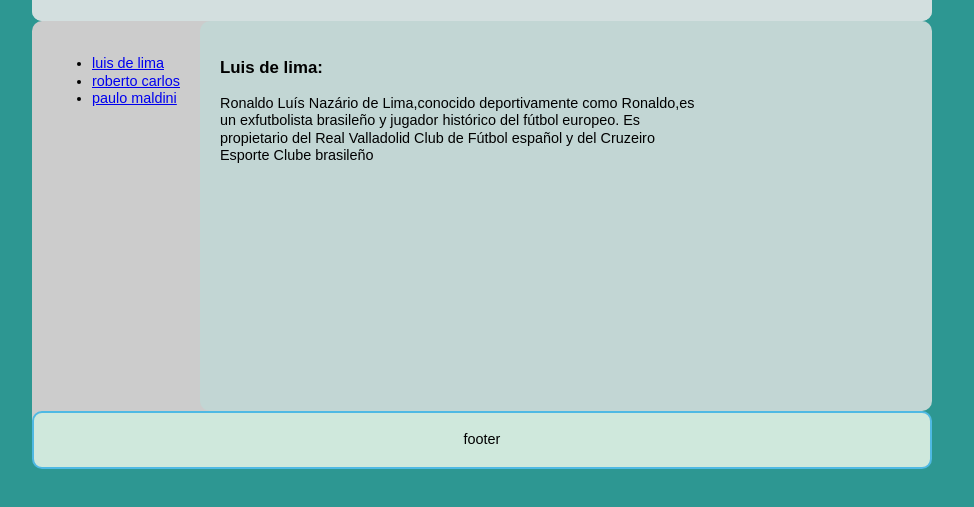
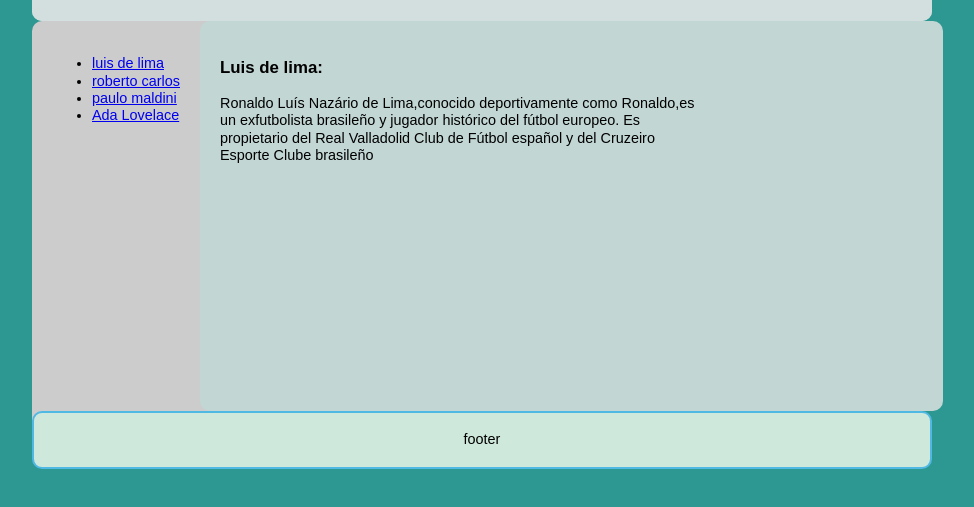
Before and after one commit to ilablak/grid-ejemplo, a plain HTML site: page index.html in a window 1280 px wide. Shown: the part 135-642 px from the top of the page, without its empty margins (158-1132 px from the left). Drawn offline with Linux system fonts and the light colour scheme.

Commit message:
actualizamos el link en readme, y agregamos otra persona importante

```diff
--- a/index.html
+++ b/index.html
@@ -23,6 +23,7 @@
         <li><a href="https://es.wikipedia.org/wiki/Ronaldo">luis de lima</a></li>
         <li><a href="https://es.wikipedia.org/wiki/Roberto_Carlos_(futbolista)">roberto carlos</a></li>
         <li><a href="https://es.wikipedia.org/wiki/Paolo_Maldini">paulo maldini</a></li>
+        <li><a href="https://es.wikipedia.org/wiki/Ada_Lovelace">Ada Lovelace</a></li>
       </ul>
     </nav>
 <section>
```
Also changed, not shown: 1 other file.
